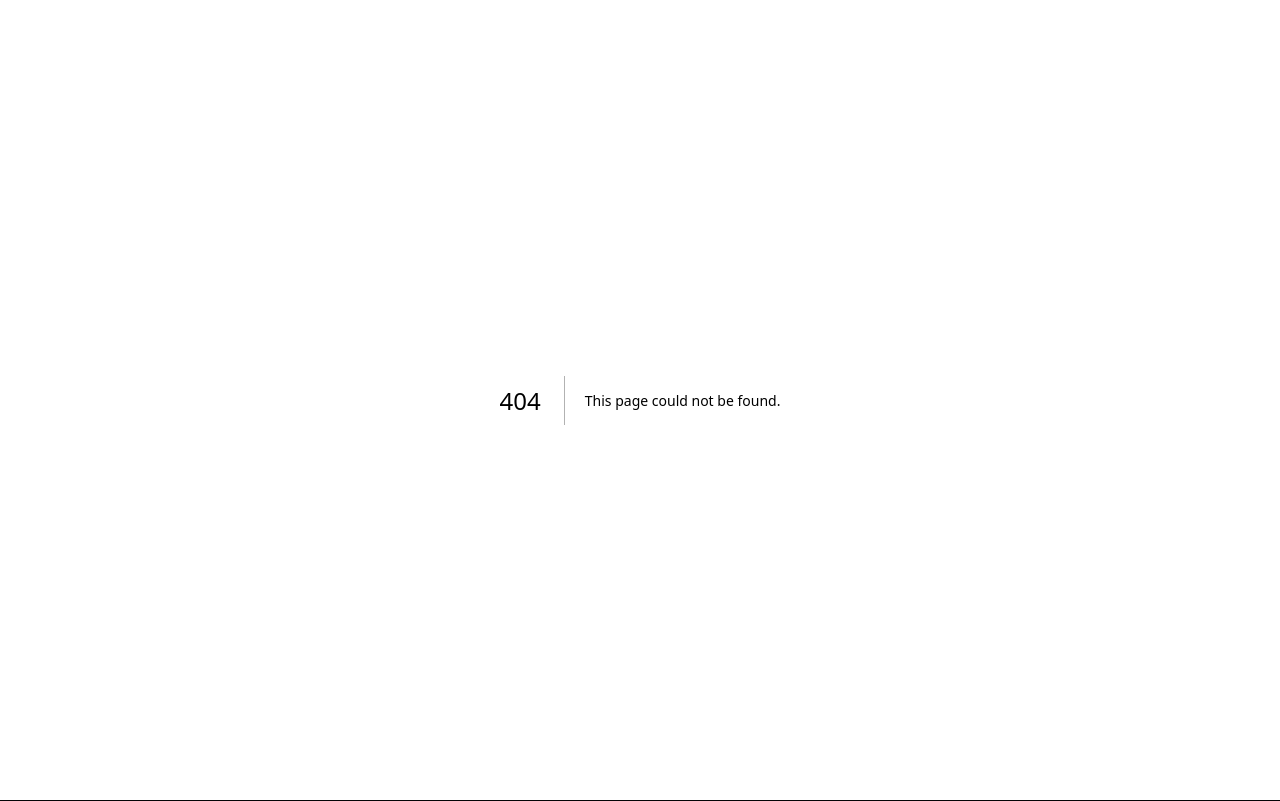
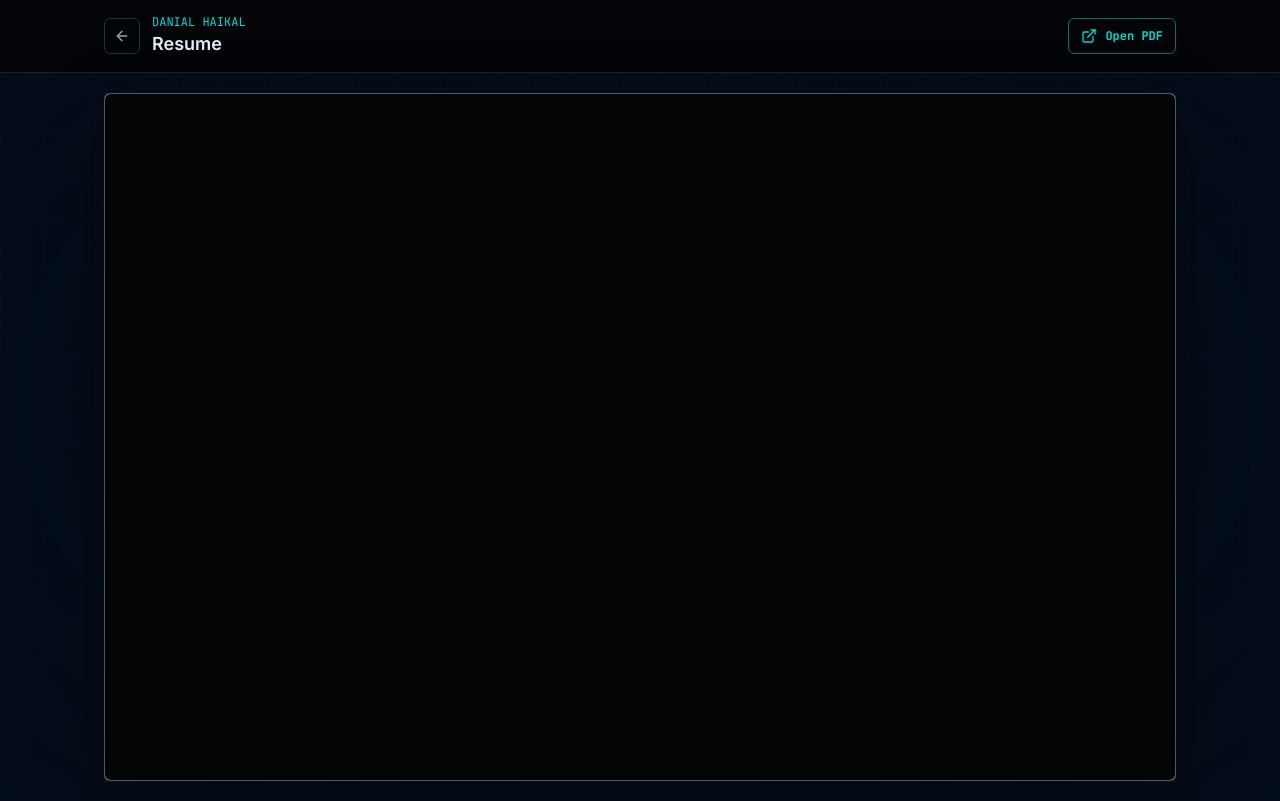
Before and after one commit to afelaven/danial-website, a Next.js app: page /resume in a window 1280 px wide. Before the commit this address had no page. Built offline with nearby package versions, Linux system fonts and the light colour scheme.

Commit message:
add resume page

```diff
--- /dev/null
+++ b/app/resume/page.tsx
@@ -0,0 +1,67 @@
+import type { Metadata } from "next"
+import Link from "next/link"
+import { ArrowLeft, ExternalLink, FileText } from "lucide-react"
+
+const RESUME_PDF = "/danial-resume.pdf"
+const RESUME_VIEWER_SRC = `${RESUME_PDF}#toolbar=1&navpanes=0&view=FitH`
+
+export const metadata: Metadata = {
+  title: "Resume - Danial Haikal",
+  description: "Resume for Danial Haikal, Senior Software Developer.",
+}
+
+export default function ResumePage() {
+  return (
+    <main className="portfolio-shell relative isolate min-h-svh overflow-hidden bg-background text-foreground">
+      <div className="portfolio-grid-bg" aria-hidden="true" />
+      <div className="portfolio-vignette" aria-hidden="true" />
+
+      <header className="relative z-10 border-b border-border/70 bg-background/85 backdrop-blur-xl">
+        <div className="mx-auto flex h-16 max-w-6xl items-center gap-3 px-4 sm:h-[4.5rem] sm:px-8 lg:px-10">
+          <Link
+            href="/"
+            className="inline-flex h-9 w-9 shrink-0 items-center justify-center rounded-md border border-border text-muted-foreground transition hover:border-accent hover:text-accent"
+            aria-label="Back to portfolio"
+          >
+            <ArrowLeft className="h-4 w-4" aria-hidden="true" />
+          </Link>
+
+          <div className="min-w-0">
+            <p className="truncate font-mono text-xs uppercase text-accent">Danial Haikal</p>
+            <h1 className="truncate text-base font-semibold text-foreground sm:text-lg">Resume</h1>
+          </div>
+
+          <a
+            href={RESUME_PDF}
+            target="_blank"
+            rel="noreferrer noopener"
+            className="ml-auto inline-flex h-9 shrink-0 items-center gap-2 rounded-md border border-accent/50 px-3 font-mono text-xs font-bold text-accent transition hover:bg-accent/10"
+          >
+            <ExternalLink className="h-4 w-4" aria-hidden="true" />
+            <span className="hidden sm:inline">Open PDF</span>
+          </a>
+        </div>
+      </header>
+
+      <section className="relative z-10 mx-auto flex h-[calc(100svh-4rem)] max-w-6xl flex-col px-3 py-3 sm:h-[calc(100svh-4.5rem)] sm:px-8 sm:py-5 lg:px-10">
+        <div className="min-h-0 flex-1 overflow-hidden rounded-md border border-border/80 bg-white shadow-[0_20px_70px_rgba(0,0,0,0.28)]">
+          <iframe
+            src={RESUME_VIEWER_SRC}
+            title="Danial Haikal resume PDF"
+            className="h-full w-full bg-white"
+          />
+        </div>
+
+        <a
+          href={RESUME_PDF}
+          target="_blank"
+          rel="noreferrer noopener"
+          className="mt-3 inline-flex h-10 items-center justify-center gap-2 rounded-md border border-border bg-background/80 px-3 font-mono text-xs font-bold text-muted-foreground transition hover:border-accent hover:text-accent sm:hidden"
+        >
+          <FileText className="h-4 w-4" aria-hidden="true" />
+          Open PDF
+        </a>
+      </section>
+    </main>
+  )
+}
--- a/components/portfolio/experience.tsx
+++ b/components/portfolio/experience.tsx
@@ -113,7 +113,7 @@ export function Experience() {
 
       <div className="mt-12">
         <a
-          href="/resume.pdf"
+          href="/resume"
           target="_blank"
           rel="noreferrer noopener"
           className="inline-flex items-center font-medium leading-tight text-foreground group"
--- a/components/portfolio/projects.tsx
+++ b/components/portfolio/projects.tsx
@@ -103,7 +103,7 @@ export function Projects() {
 
       <div className="mt-12">
         <a
-          href="/resume.pdf"
+          href="/resume"
           target="_blank"
           rel="noreferrer noopener"
           className="inline-flex items-center font-medium leading-tight text-foreground group"
--- a/components/portfolio/redesigned-portfolio.tsx
+++ b/components/portfolio/redesigned-portfolio.tsx
@@ -6,7 +6,6 @@ import {
   Code2,
   Cpu,
   Database,
-  Download,
   ExternalLink,
   FileText,
   Folder,
@@ -297,9 +296,9 @@ export function RedesignedPortfolio() {
                 <Folder className="h-4 w-4" aria-hidden="true" />
                 View Projects
               </a>
-              <a href="/danial-resume.pdf" target="_blank" rel="noreferrer noopener" className="portfolio-button border border-accent/50 text-accent hover:bg-accent/10">
-                <Download className="h-4 w-4" aria-hidden="true" />
-                Download Resume
+              <a href="/resume" target="_blank" rel="noreferrer noopener" className="portfolio-button border border-accent/50 text-accent hover:bg-accent/10">
+                <FileText className="h-4 w-4" aria-hidden="true" />
+                View Resume
               </a>
             </div>
 
@@ -520,7 +519,7 @@ export function RedesignedPortfolio() {
               </svg>
               WhatsApp
             </a>
-            <a href="/danial-resume.pdf" target="_blank" rel="noreferrer noopener" className="portfolio-button border border-border text-muted-foreground hover:border-accent hover:text-accent">
+            <a href="/resume" target="_blank" rel="noreferrer noopener" className="portfolio-button border border-border text-muted-foreground hover:border-accent hover:text-accent">
               <FileText className="h-4 w-4" aria-hidden="true" />
               Resume
             </a>
@@ -550,7 +549,7 @@ export function RedesignedPortfolio() {
           <a href="https://www.linkedin.com/in/danial-haikal-801b571ab/" target="_blank" rel="noreferrer noopener" className="hover:text-accent">
             LinkedIn
           </a>
-          <a href="/danial-resume.pdf" target="_blank" rel="noreferrer noopener" className="hover:text-accent">
+          <a href="/resume" target="_blank" rel="noreferrer noopener" className="hover:text-accent">
             Resume
           </a>
         </div>
@@ -578,25 +577,25 @@ function SiteNav({ activeSection }: { activeSection: string }) {
               <NavLink key={item.id} item={item} index={index} active={activeSection === item.id} />
             ))}
             <a
-              href="/danial-resume.pdf"
+              href="/resume"
               target="_blank"
               rel="noreferrer noopener"
               className="ml-1 inline-flex h-9 shrink-0 items-center gap-2 rounded-md border border-accent/50 px-3 font-mono text-xs font-bold text-accent transition hover:bg-accent/10"
               aria-label="Open resume"
             >
-              <Download className="h-4 w-4" aria-hidden="true" />
+              <FileText className="h-4 w-4" aria-hidden="true" />
               Resume
             </a>
           </div>
 
           <a
-            href="/danial-resume.pdf"
+            href="/resume"
             target="_blank"
             rel="noreferrer noopener"
             className="ml-auto grid h-9 w-9 shrink-0 place-items-center rounded-md border border-accent/50 text-accent sm:hidden"
             aria-label="Open resume"
           >
-            <Download className="h-4 w-4" aria-hidden="true" />
+            <FileText className="h-4 w-4" aria-hidden="true" />
           </a>
         </div>
 
@@ -684,8 +683,8 @@ function ContactTerminal() {
       output.push({ type: "output", text: "email: danhaikalwork@gmail.com" })
       output.push({ type: "output", text: "phone: +60 17-756 5622" })
     } else if (cmd === "resume") {
-      output.push({ type: "output", text: "opening /danial-resume.pdf" })
-      window.open("/danial-resume.pdf", "_blank", "noopener,noreferrer")
+      output.push({ type: "output", text: "opening /resume" })
+      window.open("/resume", "_blank", "noopener,noreferrer")
     } else if (cmd === "projects") {
       PROJECTS.forEach((project) => output.push({ type: "output", text: `${project.title} - ${project.domain}` }))
     } else if (cmd === "social") {
--- a/components/portfolio/sidebar.tsx
+++ b/components/portfolio/sidebar.tsx
@@ -174,7 +174,7 @@ export function Sidebar() {
         </li>
         <li>
           <a
-            href="/resume.pdf"
+            href="/resume"
             target="_blank"
             rel="noreferrer noopener"
             className="block transition-colors hover:text-foreground"
```
